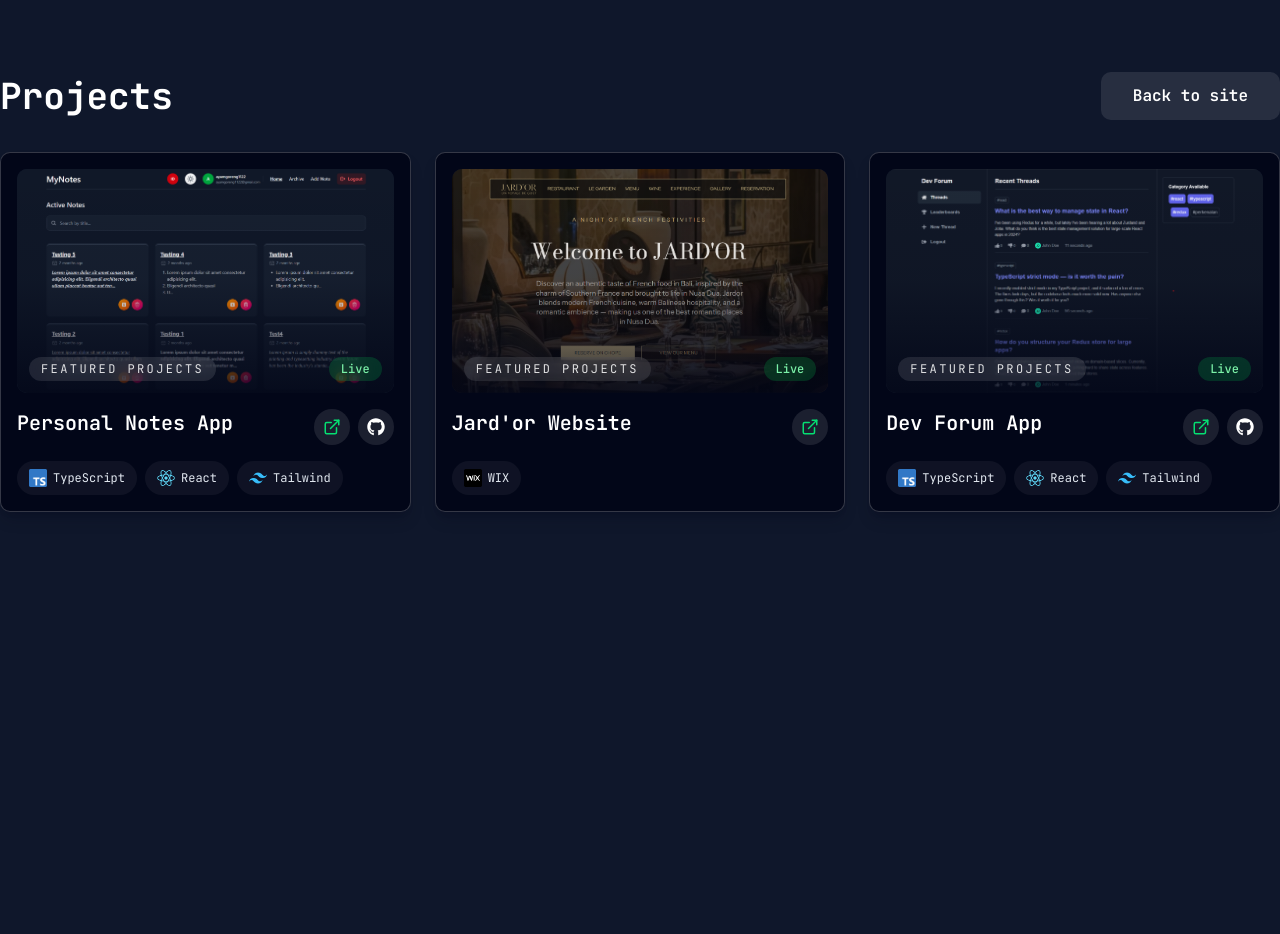
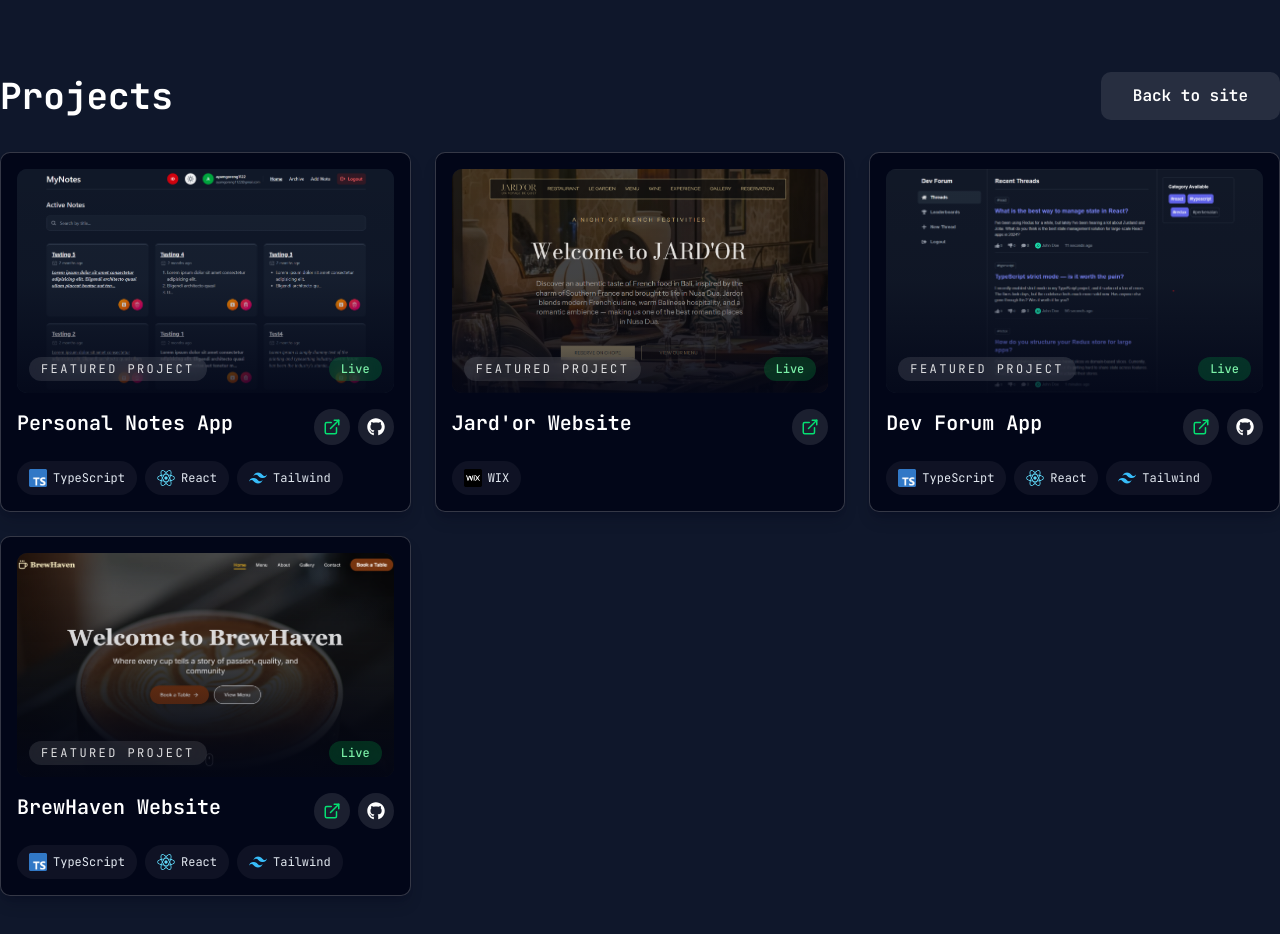
Before and after one commit to putrasedana/portfolio-website, a Next.js app: page /projects in a window 1280 px wide. Shown: the top 934 px of the page. Before the commit the page ends 800 px from the top, so only its background shows below. Built offline with nearby package versions, Linux system fonts and the light colour scheme.

Commit message:
Add a new project: BrewHaven Website

```diff
--- a/app/projects/page.tsx
+++ b/app/projects/page.tsx
@@ -44,7 +44,7 @@ export default function ProjectsPage() {
                 <div className="pointer-events-none absolute inset-0 bg-linear-to-t from-slate-950/80 via-slate-950/10 to-transparent" />
                 <div className="pointer-events-none absolute inset-x-0 bottom-0 flex items-center justify-between p-3">
                   <span className="rounded-full bg-white/10 px-3 py-1 text-xs uppercase tracking-[0.2em] text-white/85 backdrop-blur-sm">
-                    {project.category}
+                    Featured Project
                   </span>
                   <span className="rounded-full bg-green-500/20 px-3 py-1 text-xs font-medium text-green-300 backdrop-blur-sm">
                     {project.live ? "Live" : "Code"}
--- a/data/project-page.ts
+++ b/data/project-page.ts
@@ -51,6 +51,18 @@ export const projectCategories: ProjectCategory[] = [
         github: "https://github.com/putrasedana/dev-forum-app",
         featured: true,
       },
+      {
+        title: "BrewHaven Website",
+        stack: [
+          { name: "TypeScript", icon: "/assets/typescript.png" },
+          { name: "React", icon: "/assets/react.png" },
+          { name: "Tailwind", icon: "/assets/tailwind.png" },
+        ],
+        image: "/assets/brewhaven-website.png",
+        live: "https://brewhaven-coffeeshop-website.vercel.app/",
+        github: "https://github.com/putrasedana/brewhaven-coffeeshop-website",
+        featured: true,
+      },
     ],
   },
 ];
```
Also changed, not shown: public/assets/brewhaven-website.png (added), public/assets/hapi.png (deleted).
